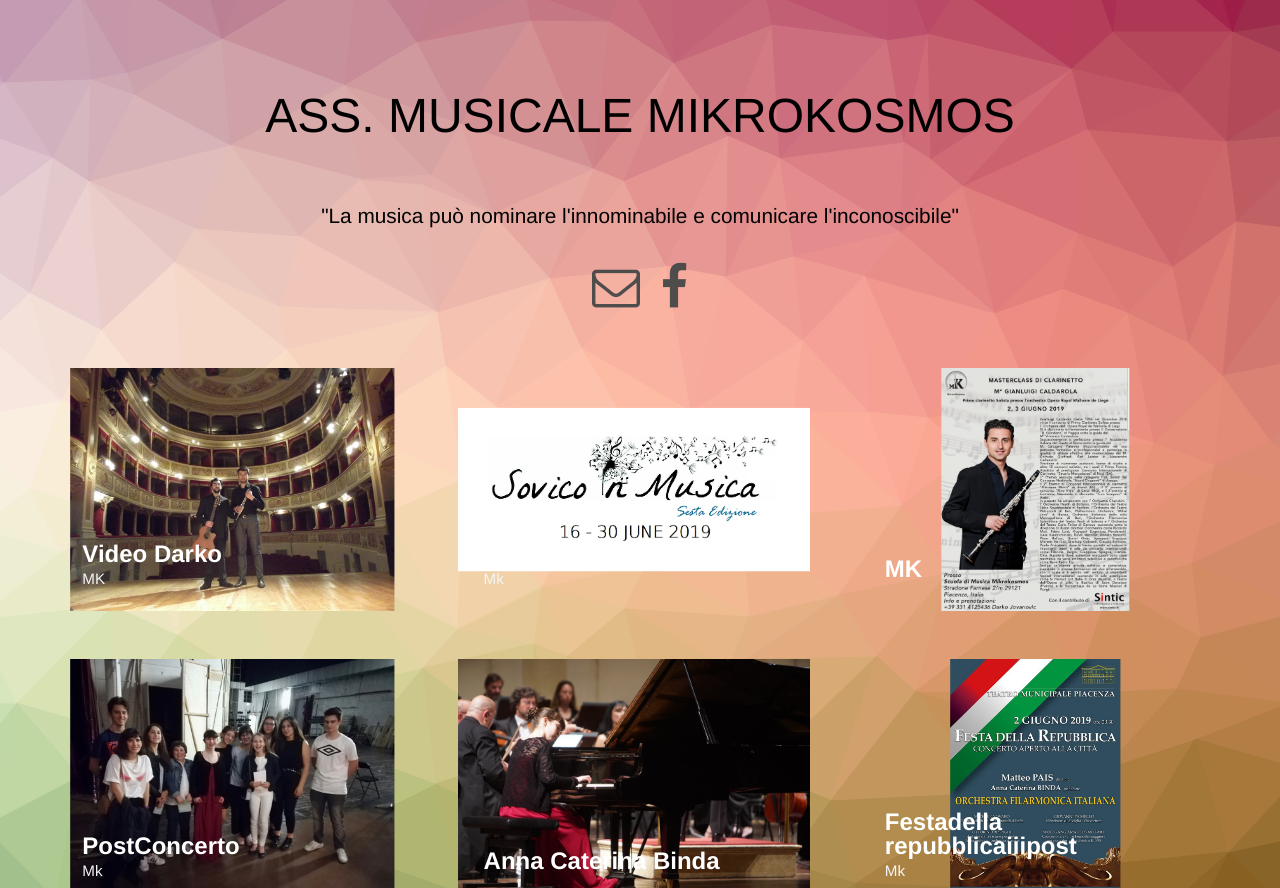
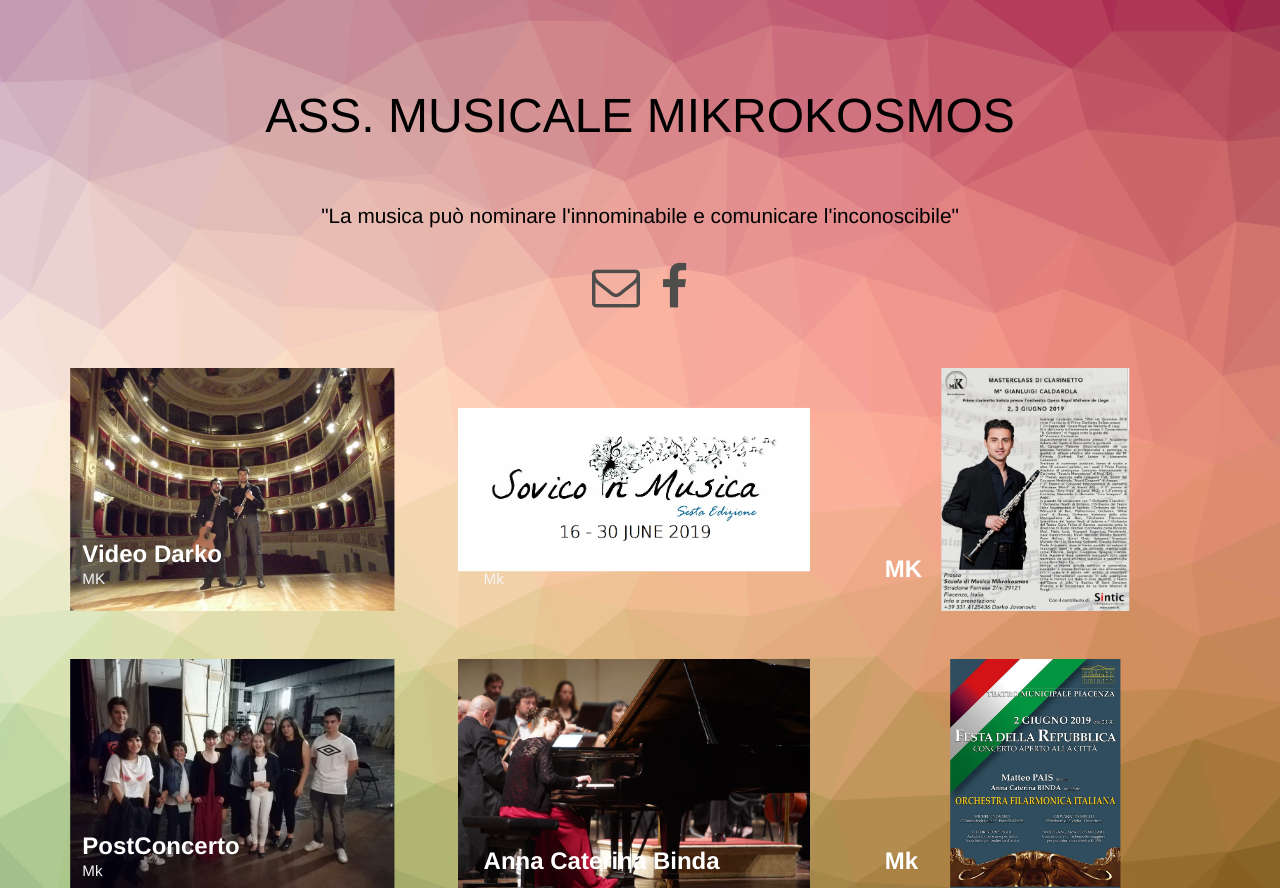
Before and after one commit to katia87comp/katia87comp.github.io, a Jekyll site: the page built from index.html, in a window 1280 px wide. Shown: the top 888 px of the page. Built offline with Jekyll 4.4.1, drawn with Linux system fonts in a browser that asks for light colours; grey boxes are pictures that could not be loaded.

Commit message:
Update 2019-06-02-Festadella RepubblicaIIIPost.markdown

```diff
--- a/_posts/2019-06-02-Festadella RepubblicaIIIPost.markdown
+++ b/_posts/2019-06-02-Festadella RepubblicaIIIPost.markdown
@@ -1,6 +1,6 @@
 ---
-title:
-subtitle: Mk
+title: "Mk"
+subtitle:
 author: "Katia Spadola"
 avatar: "img/authors/katia.png"
 image: "img/FestadellaRepubblicaMG.jpg"
```
